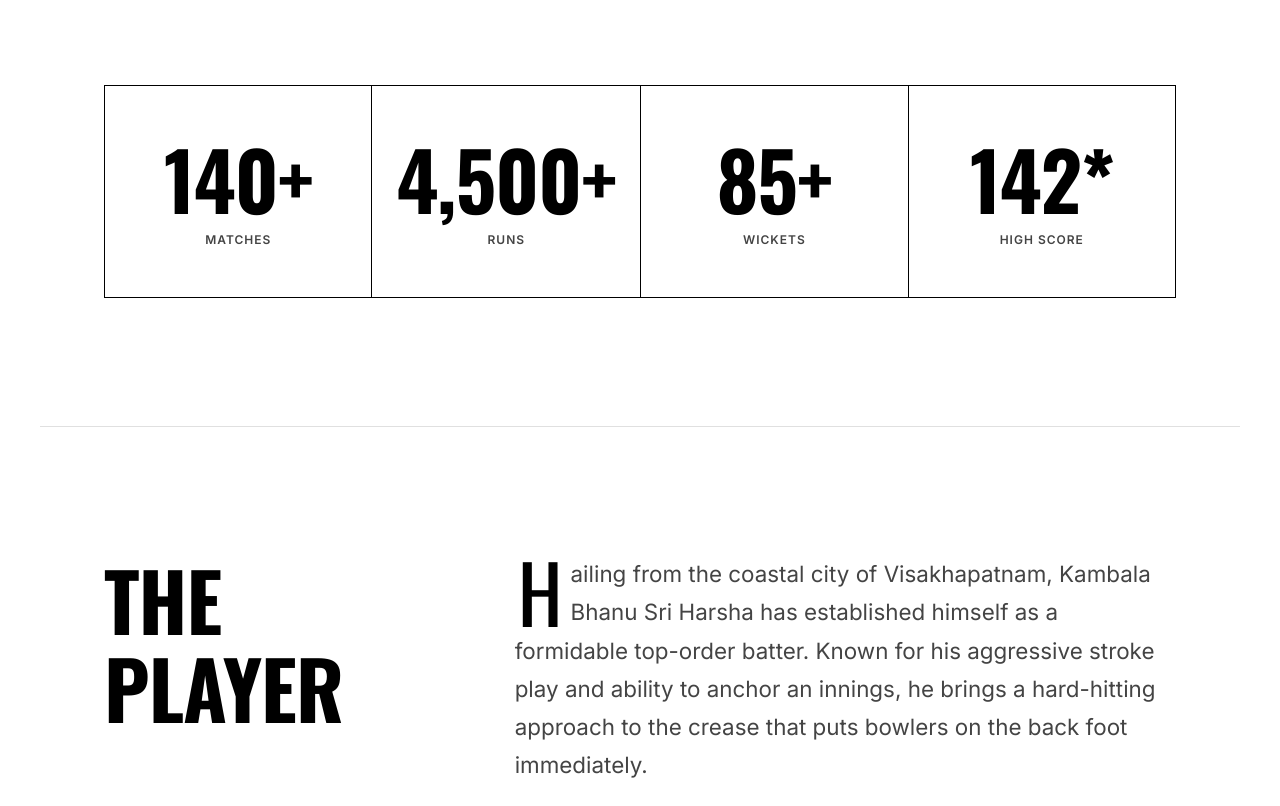
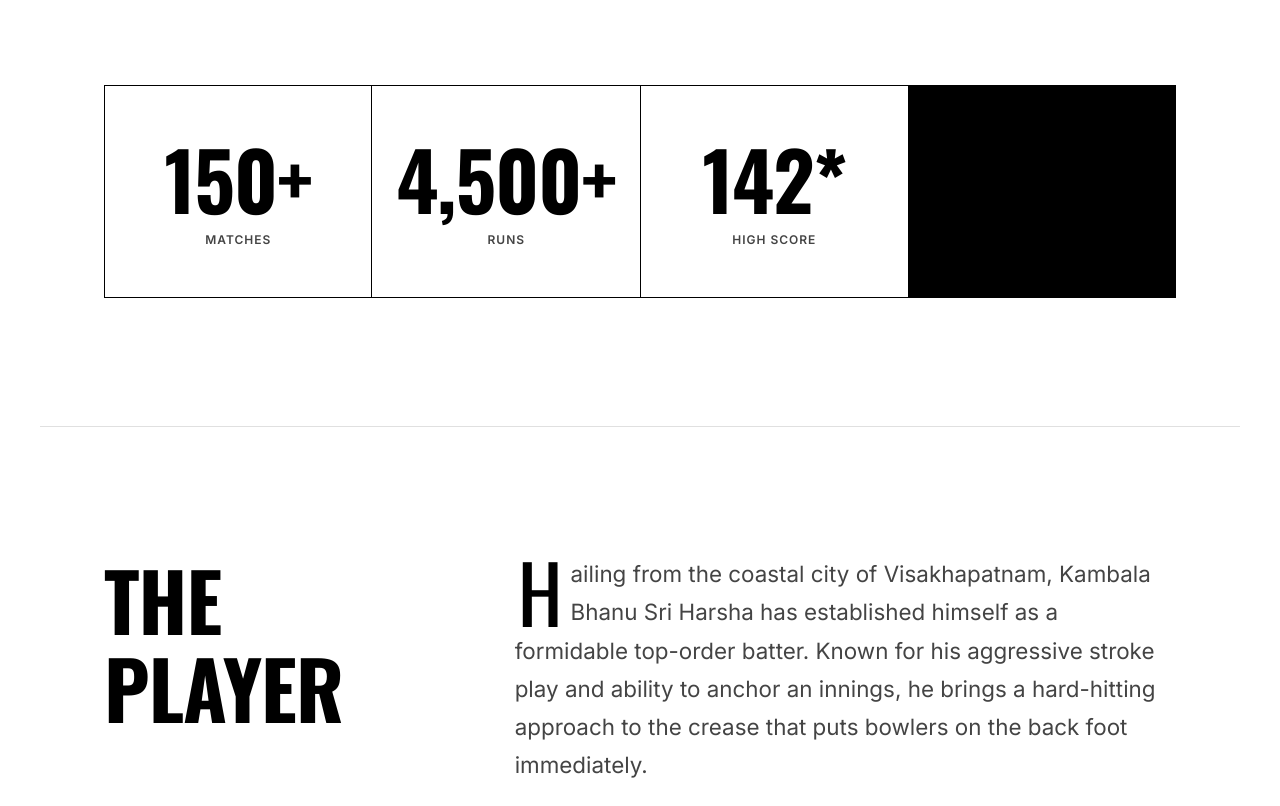
Before and after one commit to Shanmukha-Vardhan/Bhanu-sri-harsha, a React (Vite) app: page / in a window 1280 px wide. Shown: the part 1014-1820 px from the top of the page. Built offline with nearby package versions, Linux system fonts and the light colour scheme.

Commit message:
Auto-commit: 5/2/2026, 10:28:10 AM

```diff
--- a/src/components/AtAGlance.jsx
+++ b/src/components/AtAGlance.jsx
@@ -4,9 +4,9 @@ import './AtAGlance.css';
 
 const AtAGlance = () => {
   const stats = [
-    { label: 'Matches', value: '140+' },
+    { label: 'Matches', value: '150+' },
     { label: 'Runs', value: '4,500+' },
-    { label: 'Wickets', value: '85+' },
+
     { label: 'High Score', value: '142*' },
   ];
 
```
